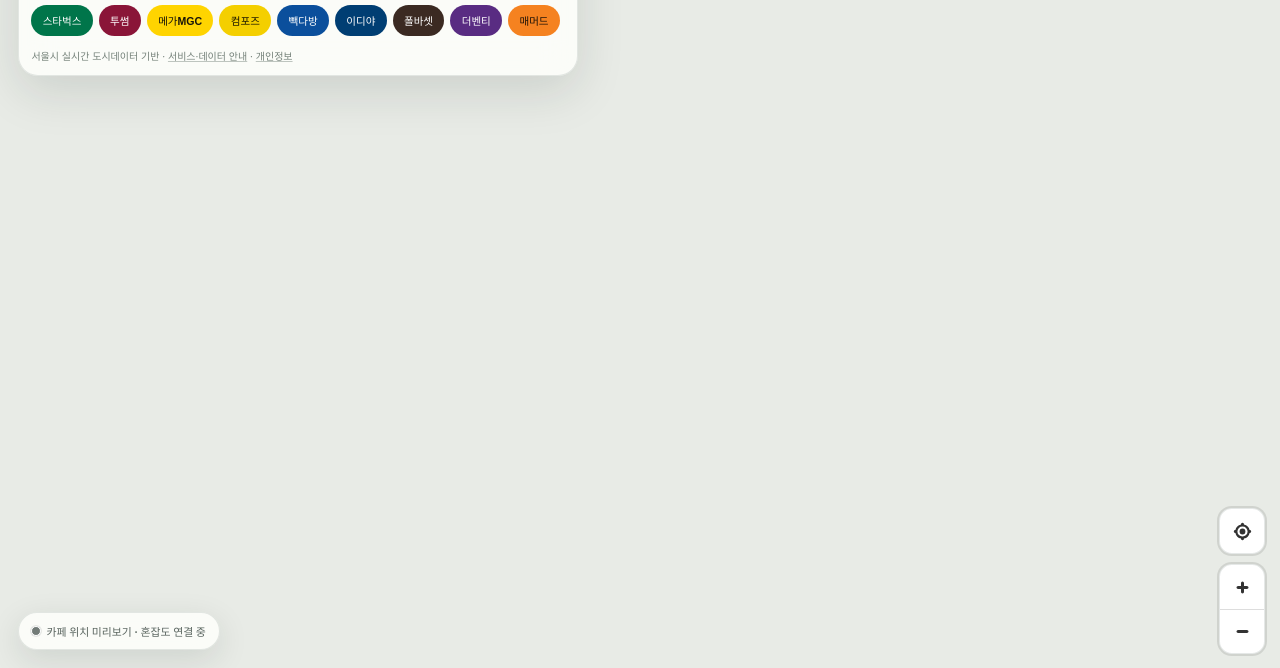
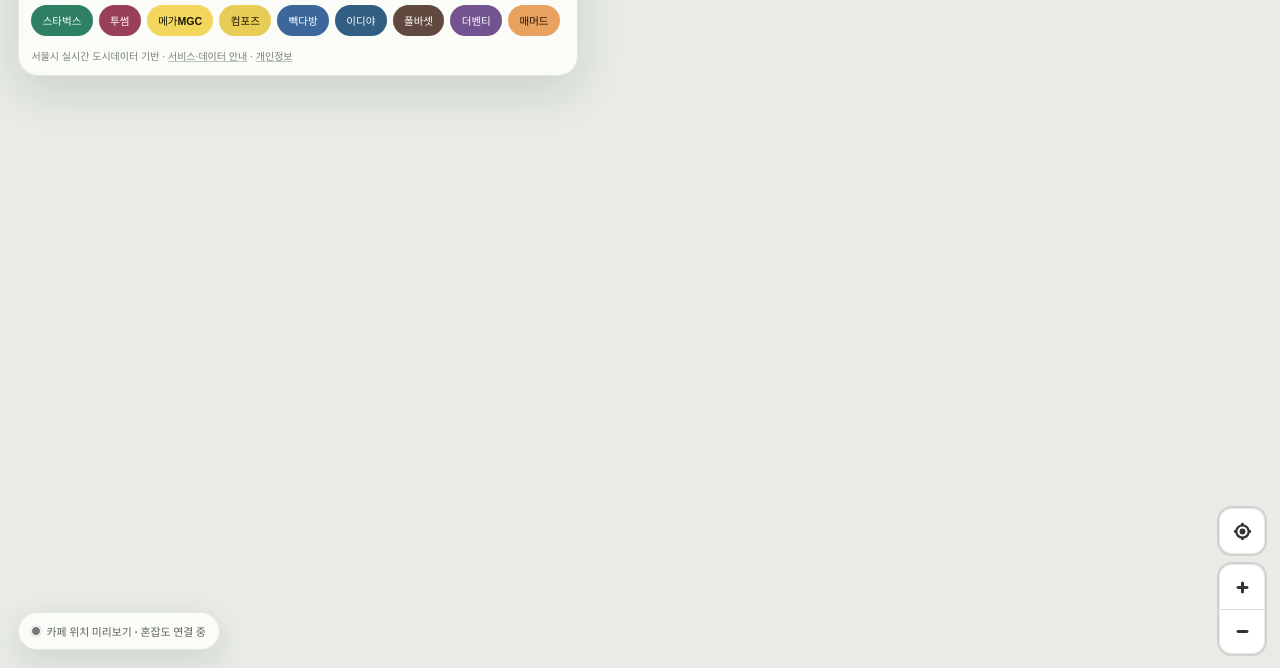
Before and after one commit to Jaemani/BusyCafe, a website built with Vite: page frontend/index.html in a window 1280 px wide. Shown: the part 132-800 px from the top of the page. Built offline with nearby package versions, Linux system fonts and the light colour scheme; some packages are replaced by stand-ins of ours; no server answers.

Commit message:
fix: keep brand selection ring inside chips

```diff
--- a/frontend/src/style.css
+++ b/frontend/src/style.css
@@ -215,6 +215,7 @@ h1 {
 .cafe-brand-filters button {
   --brand-bg: #315b49;
   --brand-fg: #fff;
+  --brand-ring: rgb(255 255 255 / 88%);
   flex: 0 0 auto;
   border: 2px solid transparent;
   border-radius: 999px;
@@ -226,34 +227,39 @@ h1 {
   cursor: pointer;
 }
 
-.cafe-brand-filters button:hover { filter: brightness(1.12); }
+.cafe-brand-filters button:hover { transform: translateY(-1px); }
 
 .cafe-brand-filters button:focus-visible {
-  outline: 3px solid #fff;
-  outline-offset: 1px;
-  box-shadow: 0 0 0 5px var(--forest);
+  outline: 0;
+  box-shadow: inset 0 0 0 3px var(--brand-ring);
 }
 
 .cafe-brand-filters button[aria-pressed="true"] {
-  border-color: #fff;
-  box-shadow: 0 0 0 3px var(--forest);
+  border-color: var(--brand-ring);
+  box-shadow: inset 0 0 0 1px var(--brand-ring);
+  font-weight: 850;
+  transform: translateY(-1px);
 }
 
-.cafe-brand-filters button[data-cafe-brand="스타벅스"] { --brand-bg: #00754a; }
-.cafe-brand-filters button[data-cafe-brand="투썸플레이스"] { --brand-bg: #8a1538; }
-.cafe-brand-filters button[data-cafe-brand="메가MGC커피"] { --brand-bg: #ffd400; --brand-fg: #17140a; }
-.cafe-brand-filters button[data-cafe-brand="컴포즈커피"] { --brand-bg: #f4cf00; --brand-fg: #191600; }
-.cafe-brand-filters button[data-cafe-brand="빽다방"] { --brand-bg: #0b4f9c; }
-.cafe-brand-filters button[data-cafe-brand="이디야커피"] { --brand-bg: #003e73; }
-.cafe-brand-filters button[data-cafe-brand="폴바셋"] { --brand-bg: #3b2a22; }
-.cafe-brand-filters button[data-cafe-brand="더벤티"] { --brand-bg: #592c82; }
-.cafe-brand-filters button[data-cafe-brand="매머드커피"] { --brand-bg: #f58220; --brand-fg: #1c1208; }
-.cafe-brand-filters button[data-cafe-brand="텐퍼센트커피"] { --brand-bg: #202020; }
-.cafe-brand-filters button[data-cafe-brand="할리스"] { --brand-bg: #ba0c2f; }
-.cafe-brand-filters button[data-cafe-brand="탐앤탐스"] { --brand-bg: #493126; }
-.cafe-brand-filters button[data-cafe-brand="카페베네"] { --brand-bg: #593a2b; }
-.cafe-brand-filters button[data-cafe-brand="커피빈"] { --brand-bg: #5c2d91; }
-.cafe-brand-filters button[data-cafe-brand="엔제리너스"] { --brand-bg: #702f35; }
+.cafe-brand-filters button[aria-pressed="true"]:focus-visible {
+  box-shadow: inset 0 0 0 3px var(--brand-ring);
+}
+
+.cafe-brand-filters button[data-cafe-brand="스타벅스"] { --brand-bg: #2f7f64; }
+.cafe-brand-filters button[data-cafe-brand="투썸플레이스"] { --brand-bg: #9a3f59; }
+.cafe-brand-filters button[data-cafe-brand="메가MGC커피"] { --brand-bg: #f2d75c; --brand-fg: #17140a; --brand-ring: rgb(57 49 8 / 78%); }
+.cafe-brand-filters button[data-cafe-brand="컴포즈커피"] { --brand-bg: #e7cc55; --brand-fg: #191600; --brand-ring: rgb(57 49 8 / 78%); }
+.cafe-brand-filters button[data-cafe-brand="빽다방"] { --brand-bg: #3b679b; }
+.cafe-brand-filters button[data-cafe-brand="이디야커피"] { --brand-bg: #315e82; }
+.cafe-brand-filters button[data-cafe-brand="폴바셋"] { --brand-bg: #604a3f; }
+.cafe-brand-filters button[data-cafe-brand="더벤티"] { --brand-bg: #73538f; }
+.cafe-brand-filters button[data-cafe-brand="매머드커피"] { --brand-bg: #e8a15e; --brand-fg: #1c1208; --brand-ring: rgb(76 44 13 / 76%); }
+.cafe-brand-filters button[data-cafe-brand="텐퍼센트커피"] { --brand-bg: #555; }
+.cafe-brand-filters button[data-cafe-brand="할리스"] { --brand-bg: #b5485f; }
+.cafe-brand-filters button[data-cafe-brand="탐앤탐스"] { --brand-bg: #685247; }
+.cafe-brand-filters button[data-cafe-brand="카페베네"] { --brand-bg: #765647; }
+.cafe-brand-filters button[data-cafe-brand="커피빈"] { --brand-bg: #73539a; }
+.cafe-brand-filters button[data-cafe-brand="엔제리너스"] { --brand-bg: #86545a; }
 
 .cafe-search-popover {
   position: absolute;
```
